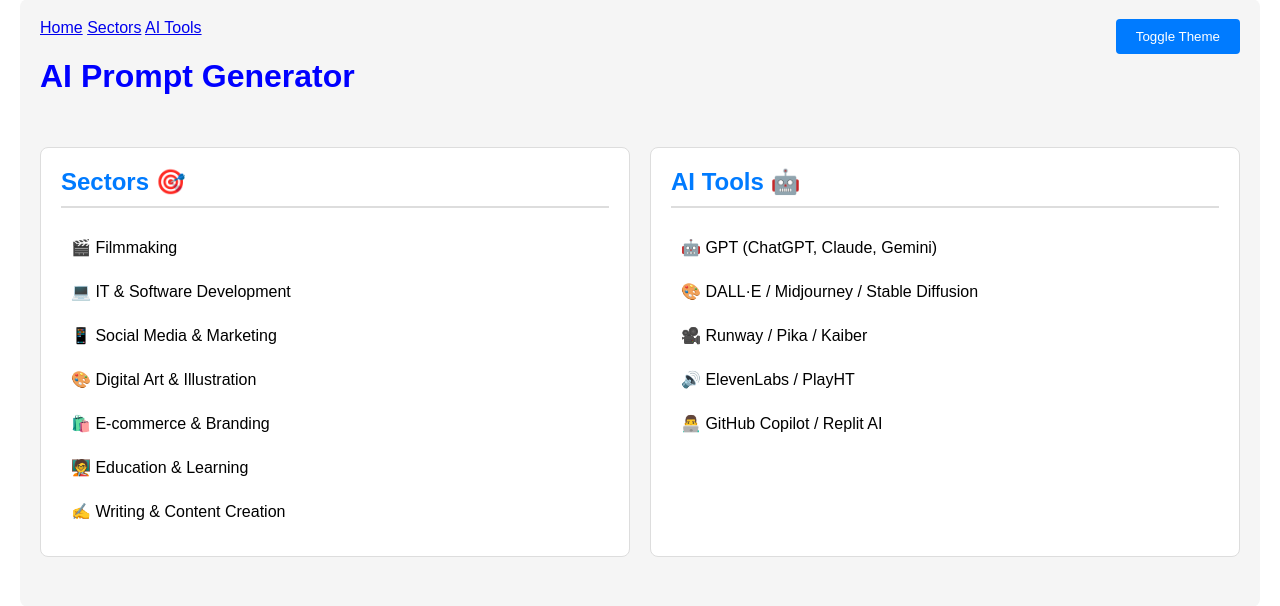
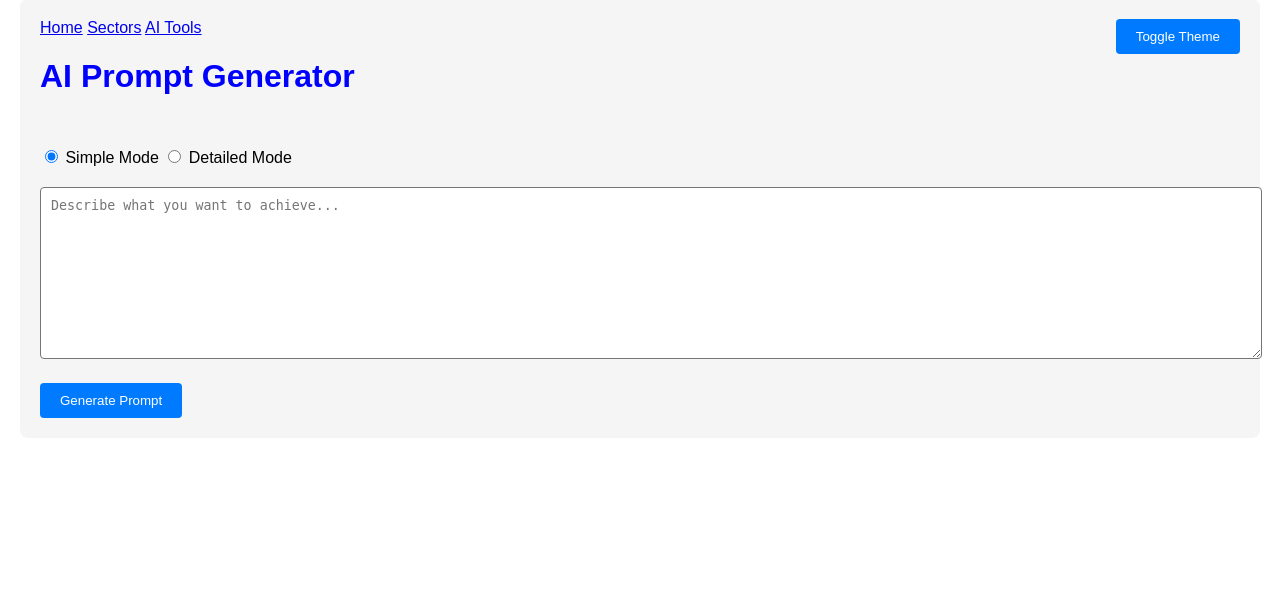
Before and after one commit to PavanP025/PromptCraft, a Flask app: page /?sector=filmmaking in a window 1280 px wide. Shown: the part 21-627 px from the top of the page. Run offline with Flask 3, Linux system fonts and the light colour scheme.

Commit message:
Assistant checkpoint: Updated homepage to show only simple/detailed modes
Assistant generated file changes:
- templates/index.html: Remove sectors and tools from homepage, Update JavaScript for mode toggle

---

User prompt:

Hey in home page I don't want sectors and ai tools to visible, just that simple and detailed view should be there in home page, if they want sector specific or ai tools specific, they can navigate to that

Replit-Commit-Author: Assistant
Replit-Commit-Session-Id: 6e8a67b1-4b98-449a-80b0-b175344d39d3

```diff
--- a/templates/index.html
+++ b/templates/index.html
@@ -114,29 +114,47 @@
             <h1 style="color: blue;">AI Prompt Generator</h1>
         </div>
 
-        <div class="sections-container">
-            <div class="section">
-                <h2>Sectors 🎯</h2>
-                <div class="sector-item" onclick="selectSector('filmmaking')">🎬 Filmmaking</div>
-                <div class="sector-item" onclick="selectSector('it')">💻 IT & Software Development</div>
-                <div class="sector-item" onclick="selectSector('social')">📱 Social Media & Marketing</div>
-                <div class="sector-item" onclick="selectSector('art')">🎨 Digital Art & Illustration</div>
-                <div class="sector-item" onclick="selectSector('ecommerce')">🛍️ E-commerce & Branding</div>
-                <div class="sector-item" onclick="selectSector('education')">🧑‍🏫 Education & Learning</div>
-                <div class="sector-item" onclick="selectSector('writing')">✍️ Writing & Content Creation</div>
-            </div>
-
-            <div class="section">
-                <h2>AI Tools 🤖</h2>
-                <div class="ai-tool-item" onclick="selectAITool('gpt')">🤖 GPT (ChatGPT, Claude, Gemini)</div>
-                <div class="ai-tool-item" onclick="selectAITool('image')">🎨 DALL·E / Midjourney / Stable Diffusion</div>
-                <div class="ai-tool-item" onclick="selectAITool('video')">🎥 Runway / Pika / Kaiber</div>
-                <div class="ai-tool-item" onclick="selectAITool('audio')">🔊 ElevenLabs / PlayHT</div>
-                <div class="ai-tool-item" onclick="selectAITool('dev')">👨‍💻 GitHub Copilot / Replit AI</div>
-            </div>
+        <div class="mode-toggle">
+            <label>
+                <input type="radio" name="mode" value="simple" checked onclick="toggleMode('simple')"> Simple Mode
+            </label>
+            <label>
+                <input type="radio" name="mode" value="detailed" onclick="toggleMode('detailed')"> Detailed Mode
+            </label>
         </div>
 
-        <div id="promptForm">
+        <div id="simple-mode">
+            <textarea id="simple-scenario" placeholder="Describe what you want to achieve..." style="width: 100%; height: 150px; margin: 20px 0;"></textarea>
+            <button onclick="generatePrompt('simple')">Generate Prompt</button>
+        </div>
+
+        <div id="detailed-mode" style="display: none;">
+            <div class="questions">
+                <p>What is your specific task?</p>
+                <input type="text" id="task" class="question-input">
+
+                <p>Who is your target audience?</p>
+                <select id="audience" class="question-input">
+                    <option value="beginner">Beginner</option>
+                    <option value="intermediate">Intermediate</option>
+                    <option value="expert">Expert</option>
+                </select>
+
+                <p>What is your goal?</p>
+                <input type="text" id="goal" class="question-input">
+
+                <p>What type of response do you prefer?</p>
+                <select id="response-type" class="question-input">
+                    <option value="detailed">Detailed</option>
+                    <option value="concise">Concise</option>
+                    <option value="creative">Creative</option>
+                    <option value="technical">Technical</option>
+                </select>
+            </div>
+            <button onclick="generatePrompt('detailed')">Generate Prompt</button>
+        </div>
+
+        <div id="promptForm" style="display: none;">
             <h3>Generate Prompt</h3>
             <textarea id="scenario" placeholder="Describe what you want to achieve..."></textarea>
             <button onclick="generatePrompt()">Generate Prompt</button>
@@ -146,8 +164,10 @@
     </div>
 
     <script>
-        let selectedSector = '';
-        let selectedAITool = '';
+        function toggleMode(mode) {
+            document.getElementById('detailed-mode').style.display = mode === 'detailed' ? 'block' : 'none';
+            document.getElementById('simple-mode').style.display = mode === 'simple' ? 'block' : 'none';
+        }
 
         function toggleTheme() {
             const theme = document.documentElement.getAttribute('data-theme') === 'dark' ? 'light' : 'dark';
```
